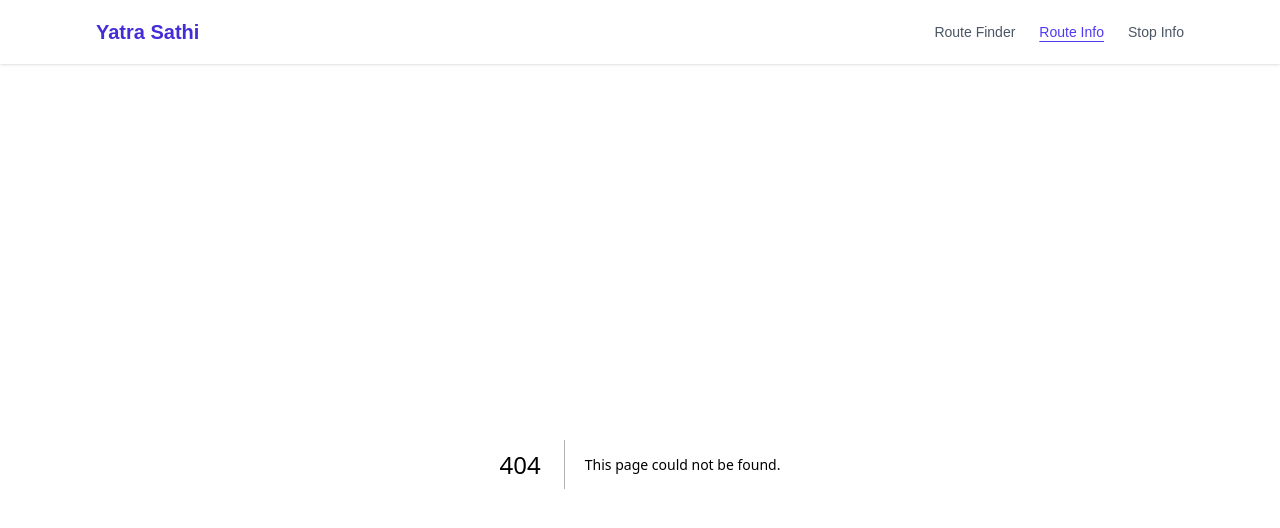
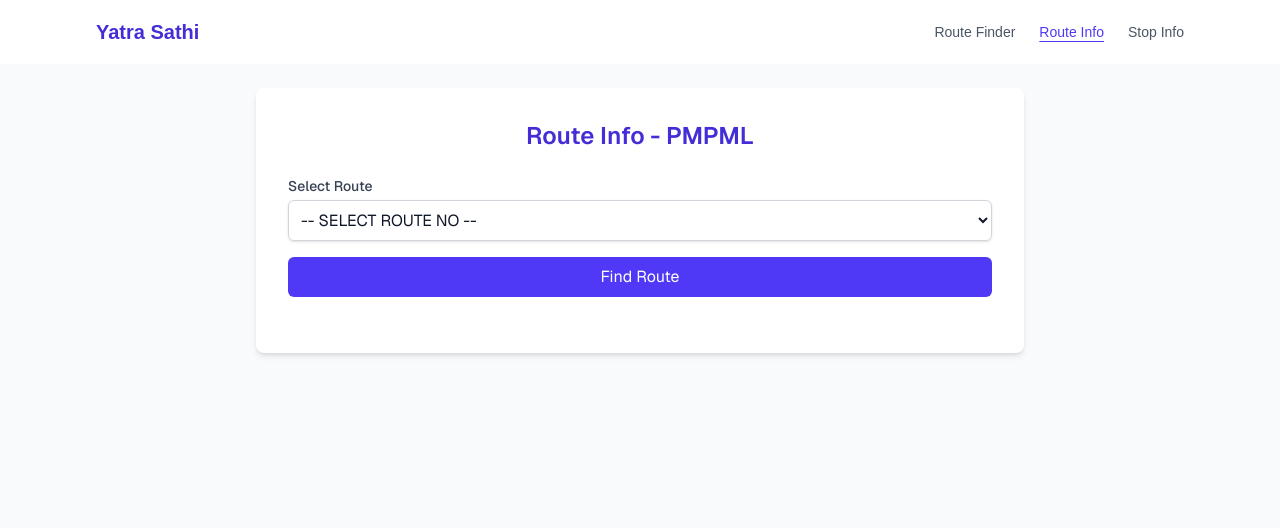
Before and after one commit to atharva-k28/yatra-sathi, a Next.js app: page /route-info in a window 1280 px wide. Before the commit this address had no page. Shown: the top 528 px of the page. Built offline with nearby package versions, Linux system fonts and the light colour scheme.

Commit message:
Added /route-info page

```diff
--- a/app/page.tsx
+++ b/app/page.tsx
@@ -2,143 +2,9 @@
 
 import { useState } from "react"
 import {GoogleGenerativeAI } from "@google/generative-ai";
+import routeData from "@/lib/data/routeData";
+import stops from "@/lib/data/stops";
 const GEMINI_API_KEY = process.env.NEXT_PUBLIC_GEMINI_API_KEY || ""
-
-const stops = [
-  "Akurdi",
-  "Aundh",
-  "Baner",
-  "BMCC",
-  "Bharati Vidyapeeth",
-  "Bopodi",
-  "Bund Garden",
-  "Camp",
-  "Deccan",
-  "Fatima Nagar",
-  "FC Road",
-  "Gunjan Chowk",
-  "Hadapsar",
-  "Jedhe Chowk",
-  "Karve Putala",
-  "Kasarwadi",
-  "Katraj",
-  "Kothrud Depot",
-  "Magarpatta",
-  "MIT-WPU",
-  "Nal Stop",
-  "Nigdi",
-  "Phoenix Mall",
-  "Pimpri",
-  "Pune Station",
-  "Ramwadi",
-  "Salisbury Park",
-  "Sambhaji Bridge",
-  "Senapati Bapat Road",
-  "Shivajinagar",
-  "Swargate",
-  "Tilak Road",
-  "University Chowk",
-  "Viman Nagar",
-  "Vishrantwadi",
-  "Yerwada"
-]
-
-const routeData = {
-  "routes": [
-    {
-      "route_no": "51",
-      "from": "Swargate",
-      "to": "Kothrud Depot",
-      "stops": ["Swargate", "Tilak Road", "Deccan", "Nal Stop", "Karve Putala", "Kothrud Depot"],
-      "start_time": "6:00 AM",
-      "end_time": "9:30 PM",
-      "frequency": "15 mins"
-    },
-    {
-      "route_no": "80",
-      "from": "Pune Station",
-      "to": "MIT-WPU",
-      "stops": ["Pune Station", "Bund Garden", "Sambhaji Bridge", "FC Road", "BMCC", "MIT-WPU"],
-      "start_time": "7:00 AM",
-      "end_time": "8:00 PM",
-      "frequency": "20 mins"
-    },
-    {
-      "route_no": "104",
-      "from": "Kothrud Depot",
-      "to": "Pune Station",
-      "stops": ["Kothrud Depot", "Karve Putala", "Nal Stop", "Deccan", "Shivajinagar", "Pune Station"],
-      "start_time": "5:30 AM",
-      "end_time": "10:00 PM",
-      "frequency": "10 mins"
-    },
-    {
-      "route_no": "150",
-      "from": "Pune Station",
-      "to": "Viman Nagar",
-      "stops": ["Pune Station", "Yerwada", "Gunjan Chowk", "Ramwadi", "Phoenix Mall", "Viman Nagar"],
-      "start_time": "6:00 AM",
-      "end_time": "9:00 PM",
-      "frequency": "15 mins"
-    },
-    {
-      "route_no": "60",
-      "from": "Swargate",
-      "to": "Hadapsar",
-      "stops": ["Swargate", "Jedhe Chowk", "Salisbury Park", "Fatima Nagar", "Magarpatta", "Hadapsar"],
-      "start_time": "6:30 AM",
-      "end_time": "9:30 PM",
-      "frequency": "10 mins"
-    },
-    {
-      "route_no": "93",
-      "from": "Kothrud Depot",
-      "to": "Hadapsar",
-      "stops": ["Kothrud Depot", "Nal Stop", "Deccan", "Swargate", "Fatima Nagar", "Hadapsar"],
-      "start_time": "7:00 AM",
-      "end_time": "9:00 PM",
-      "frequency": "20 mins"
-    },
-    {
-      "route_no": "166",
-      "from": "Katraj",
-      "to": "Shivajinagar",
-      "stops": ["Katraj", "Bharati Vidyapeeth", "Swargate", "Tilak Road", "Deccan", "Shivajinagar"],
-      "start_time": "6:00 AM",
-      "end_time": "10:00 PM",
-      "frequency": "10 mins"
-    },
-    {
-      "route_no": "135",
-      "from": "Vishrantwadi",
-      "to": "Swargate",
-      "stops": ["Vishrantwadi", "Yerwada", "Gunjan Chowk", "Bund Garden", "Pune Station", "Swargate"],
-      "start_time": "6:15 AM",
-      "end_time": "9:45 PM",
-      "frequency": "20 mins"
-    },
-    {
-      "route_no": "99",
-      "from": "Pune Station",
-      "to": "Baner",
-      "stops": ["Pune Station", "Shivajinagar", "Senapati Bapat Road", "University Chowk", "Aundh", "Baner"],
-      "start_time": "6:00 AM",
-      "end_time": "9:00 PM",
-      "frequency": "25 mins"
-    },
-    {
-      "route_no": "120",
-      "from": "Nigdi",
-      "to": "Swargate",
-      "stops": ["Nigdi", "Akurdi", "Pimpri", "Kasarwadi", "Bopodi", "Shivajinagar", "Swargate"],
-      "start_time": "5:45 AM",
-      "end_time": "9:15 PM",
-      "frequency": "15 mins"
-    }
-  ]
-}
-
-
 
 const Home = () => {
   const [start,setStart] = useState<string>("")
--- /dev/null
+++ b/app/route-info/page.tsx
@@ -0,0 +1,82 @@
+'use client';
+
+import routeData from "@/lib/data/routeData";
+import { useState } from "react";
+
+type BusRoute = {
+  route_no: string;
+  from: string;
+  to: string;
+  stops: string[];
+  start_time: string;
+  end_time: string;
+  frequency: string;
+};
+
+const RouteInfo = () => {
+  const [routeNo, setRouteNo] = useState<string>("");
+  const [routeInfo, setRouteInfo] = useState<BusRoute>();
+
+  const findRouteInfo = () => {
+    const info = routeData.routes.find((route) => route.route_no === routeNo);
+    setRouteInfo(info);
+  };
+
+  return (
+    <div className="min-h-screen bg-gray-50 text-gray-900 p-6 font-sans">
+      <div className="max-w-3xl mx-auto bg-white shadow-md rounded-lg p-8">
+        <h1 className="text-2xl font-semibold mb-6 text-center text-indigo-700">
+          Route Info - PMPML
+        </h1>
+
+        <div className="mb-6">
+          <label
+            htmlFor="route"
+            className="block text-sm font-medium text-gray-700 mb-1"
+          >
+            Select Route
+          </label>
+          <select
+            id="route"
+            value={routeNo}
+            onChange={(e) => setRouteNo(e.target.value)}
+            className="w-full p-2 border border-gray-300 rounded-md shadow-sm focus:ring-indigo-500 focus:border-indigo-500"
+          >
+            <option value="">-- SELECT ROUTE NO --</option>
+            {routeData.routes.map((route) => (
+              <option key={route.route_no} value={route.route_no}>
+                {route.route_no}: {route.from} to {route.to}
+              </option>
+            ))}
+          </select>
+
+          <button
+            onClick={findRouteInfo}
+            className="mt-4 w-full bg-indigo-600 text-white py-2 px-4 rounded-md hover:bg-indigo-700 transition"
+          >
+            Find Route
+          </button>
+        </div>
+
+        {routeInfo && (
+          <div className="border-t pt-4 mt-6">
+            <h2 className="text-lg font-semibold text-gray-800 mb-2">
+              Route Details
+            </h2>
+            <div className="space-y-2 text-sm text-gray-700">
+              <p><span className="font-medium">Route No:</span> {routeInfo.route_no}</p>
+              <p><span className="font-medium">From:</span> {routeInfo.from}</p>
+              <p><span className="font-medium">To:</span> {routeInfo.to}</p>
+              <p><span className="font-medium">Stops:</span> {routeInfo.stops.join(", ")}</p>
+              <p><span className="font-medium">Start Time:</span> {routeInfo.start_time}</p>
+              <p><span className="font-medium">End Time:</span> {routeInfo.end_time}</p>
+              <p><span className="font-medium">Frequency:</span> {routeInfo.frequency}</p>
+            </div>
+          </div>
+        )}
+      </div>
+    </div>
+  );
+};
+
+export default RouteInfo;
--- /dev/null
+++ b/app/stop-info/page.tsx
@@ -0,0 +1,9 @@
+const StopInfo = () => {
+    return (
+    <div>
+      <h1>Stop Info</h1>
+    </div>
+  );
+}
+
+export default StopInfo
--- /dev/null
+++ b/lib/data/routeData.ts
@@ -0,0 +1,96 @@
+const routeData = {
+    "routes": [
+      {
+        "route_no": "51",
+        "from": "Swargate",
+        "to": "Kothrud Depot",
+        "stops": ["Swargate", "Tilak Road", "Deccan", "Nal Stop", "Karve Putala", "Kothrud Depot"],
+        "start_time": "6:00 AM",
+        "end_time": "9:30 PM",
+        "frequency": "15 mins"
+      },
+      {
+        "route_no": "80",
+        "from": "Pune Station",
+        "to": "MIT-WPU",
+        "stops": ["Pune Station", "Bund Garden", "Sambhaji Bridge", "FC Road", "BMCC", "MIT-WPU"],
+        "start_time": "7:00 AM",
+        "end_time": "8:00 PM",
+        "frequency": "20 mins"
+      },
+      {
+        "route_no": "104",
+        "from": "Kothrud Depot",
+        "to": "Pune Station",
+        "stops": ["Kothrud Depot", "Karve Putala", "Nal Stop", "Deccan", "Shivajinagar", "Pune Station"],
+        "start_time": "5:30 AM",
+        "end_time": "10:00 PM",
+        "frequency": "10 mins"
+      },
+      {
+        "route_no": "150",
+        "from": "Pune Station",
+        "to": "Viman Nagar",
+        "stops": ["Pune Station", "Yerwada", "Gunjan Chowk", "Ramwadi", "Phoenix Mall", "Viman Nagar"],
+        "start_time": "6:00 AM",
+        "end_time": "9:00 PM",
+        "frequency": "15 mins"
+      },
+      {
+        "route_no": "60",
+        "from": "Swargate",
+        "to": "Hadapsar",
+        "stops": ["Swargate", "Jedhe Chowk", "Salisbury Park", "Fatima Nagar", "Magarpatta", "Hadapsar"],
+        "start_time": "6:30 AM",
+        "end_time": "9:30 PM",
+        "frequency": "10 mins"
+      },
+      {
+        "route_no": "93",
+        "from": "Kothrud Depot",
+        "to": "Hadapsar",
+        "stops": ["Kothrud Depot", "Nal Stop", "Deccan", "Swargate", "Fatima Nagar", "Hadapsar"],
+        "start_time": "7:00 AM",
+        "end_time": "9:00 PM",
+        "frequency": "20 mins"
+      },
+      {
+        "route_no": "166",
+        "from": "Katraj",
+        "to": "Shivajinagar",
+        "stops": ["Katraj", "Bharati Vidyapeeth", "Swargate", "Tilak Road", "Deccan", "Shivajinagar"],
+        "start_time": "6:00 AM",
+        "end_time": "10:00 PM",
+        "frequency": "10 mins"
+      },
+      {
+        "route_no": "135",
+        "from": "Vishrantwadi",
+        "to": "Swargate",
+        "stops": ["Vishrantwadi", "Yerwada", "Gunjan Chowk", "Bund Garden", "Pune Station", "Swargate"],
+        "start_time": "6:15 AM",
+        "end_time": "9:45 PM",
+        "frequency": "20 mins"
+      },
+      {
+        "route_no": "99",
+        "from": "Pune Station",
+        "to": "Baner",
+        "stops": ["Pune Station", "Shivajinagar", "Senapati Bapat Road", "University Chowk", "Aundh", "Baner"],
+        "start_time": "6:00 AM",
+        "end_time": "9:00 PM",
+        "frequency": "25 mins"
+      },
+      {
+        "route_no": "120",
+        "from": "Nigdi",
+        "to": "Swargate",
+        "stops": ["Nigdi", "Akurdi", "Pimpri", "Kasarwadi", "Bopodi", "Shivajinagar", "Swargate"],
+        "start_time": "5:45 AM",
+        "end_time": "9:15 PM",
+        "frequency": "15 mins"
+      }
+    ]
+  }
+
+export default routeData
--- /dev/null
+++ b/lib/data/stops.ts
@@ -0,0 +1,40 @@
+const stops = [
+    "Akurdi",
+    "Aundh",
+    "Baner",
+    "BMCC",
+    "Bharati Vidyapeeth",
+    "Bopodi",
+    "Bund Garden",
+    "Camp",
+    "Deccan",
+    "Fatima Nagar",
+    "FC Road",
+    "Gunjan Chowk",
+    "Hadapsar",
+    "Jedhe Chowk",
+    "Karve Putala",
+    "Kasarwadi",
+    "Katraj",
+    "Kothrud Depot",
+    "Magarpatta",
+    "MIT-WPU",
+    "Nal Stop",
+    "Nigdi",
+    "Phoenix Mall",
+    "Pimpri",
+    "Pune Station",
+    "Ramwadi",
+    "Salisbury Park",
+    "Sambhaji Bridge",
+    "Senapati Bapat Road",
+    "Shivajinagar",
+    "Swargate",
+    "Tilak Road",
+    "University Chowk",
+    "Viman Nagar",
+    "Vishrantwadi",
+    "Yerwada"
+  ]
+
+export default stops
```
